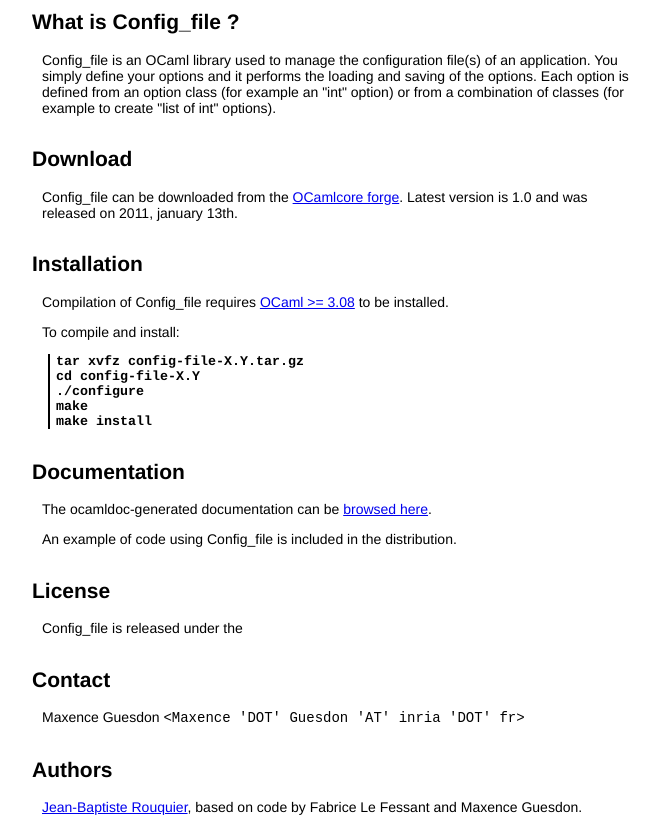
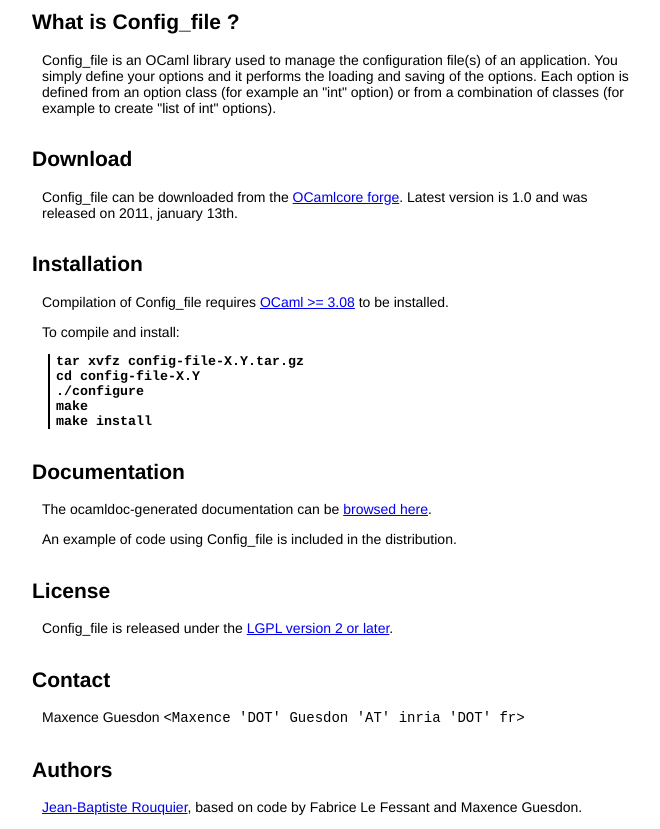
Before and after one commit to MisterDA/config-file, a plain HTML site: page web/index.html in a window 1280 px wide. Shown: the part 72-901 px from the top of the page, without its empty margins (200-860 px from the left). Drawn offline with Linux system fonts and the light colour scheme.

Commit message:
license -> lgpl

```diff
--- a/web/index.html
+++ b/web/index.html
@@ -50,7 +50,7 @@ An example of code using Config_file is included in the distribution.
 
 <h2>License</h2>
 Config_file is released under the
-<!--<a href="http://www.gnu.org/licenses/lgpl.html">LGPL version 2 or later</a>.-->
+<a href="http://www.gnu.org/licenses/lgpl.html">LGPL version 2 or later</a>.
 
 <h2>Contact</h2>
 <p>
```
Also changed, not shown: 1 other file.
